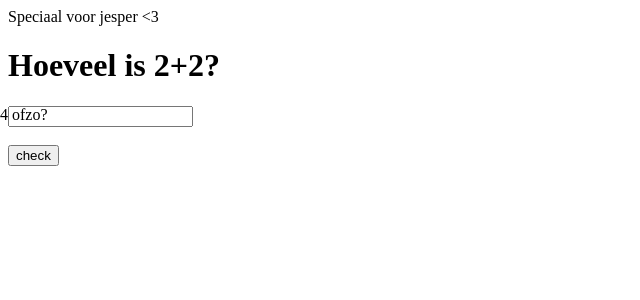
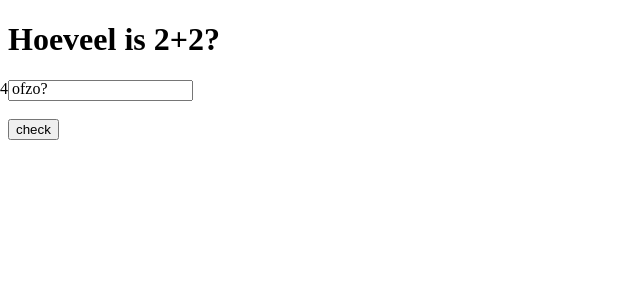
Before and after one commit to willem810/willem810.github.io, a Vue app in the folder web/: page / in a window 1280 px wide. Shown: the top 300 px of the page, without its empty margins (0-640 px from the left). Built offline with nearby package versions, Linux system fonts and the light colour scheme.

Commit message:
SINT: alles beetje terugzetten

```diff
--- a/web/src/views/Home.vue
+++ b/web/src/views/Home.vue
@@ -1,8 +1,7 @@
 <template>
   <div class="home">
-    <div class="container text-center">
+    <div class="container ">
       <!-- <Carousel /> -->
-  Speciaal voor jesper <3
       <Raadsel1
         :trigger="raadsels[1]"
         @guessCorrect="raadselCorrect"
```
